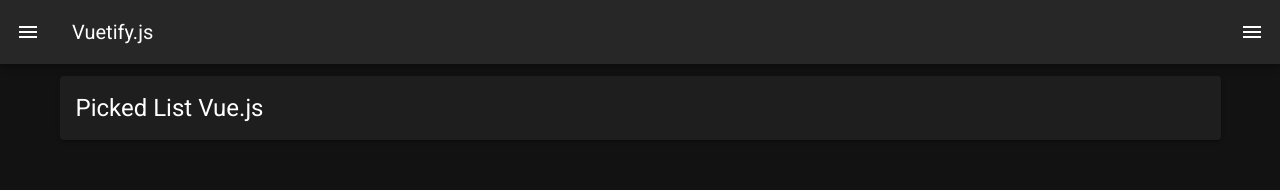
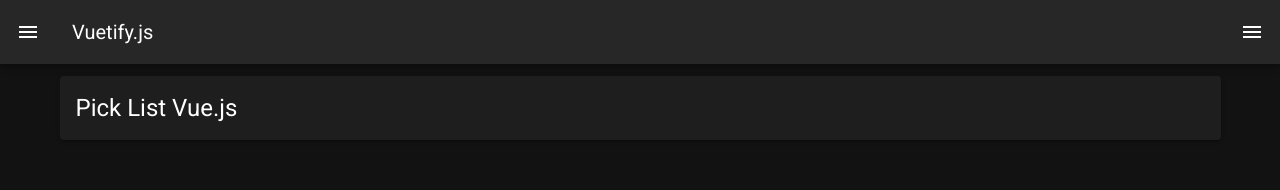
Before and after one commit to atakanteko/vue-pick-list, a Nuxt app: page / in a window 1280 px wide. Shown: the top 190 px of the page. Built offline with nearby package versions, Linux system fonts and the light colour scheme.

Commit message:
change title

```diff
--- a/nuxt.config.js
+++ b/nuxt.config.js
@@ -3,8 +3,8 @@
 export default {
   // Global page headers: https://go.nuxtjs.dev/config-head
   head: {
-    titleTemplate: '%s - picklist',
-    title: 'picklist',
+    titleTemplate: '%s - Vue.js',
+    title: 'Picklist',
     htmlAttrs: {
       lang: 'en'
     },
--- a/pages/index.vue
+++ b/pages/index.vue
@@ -4,7 +4,7 @@
 
       <v-card>
         <v-card-title class="headline">
-          Picked List Vue.js
+          Pick List Vue.js
         </v-card-title>
         <div>
 
```
